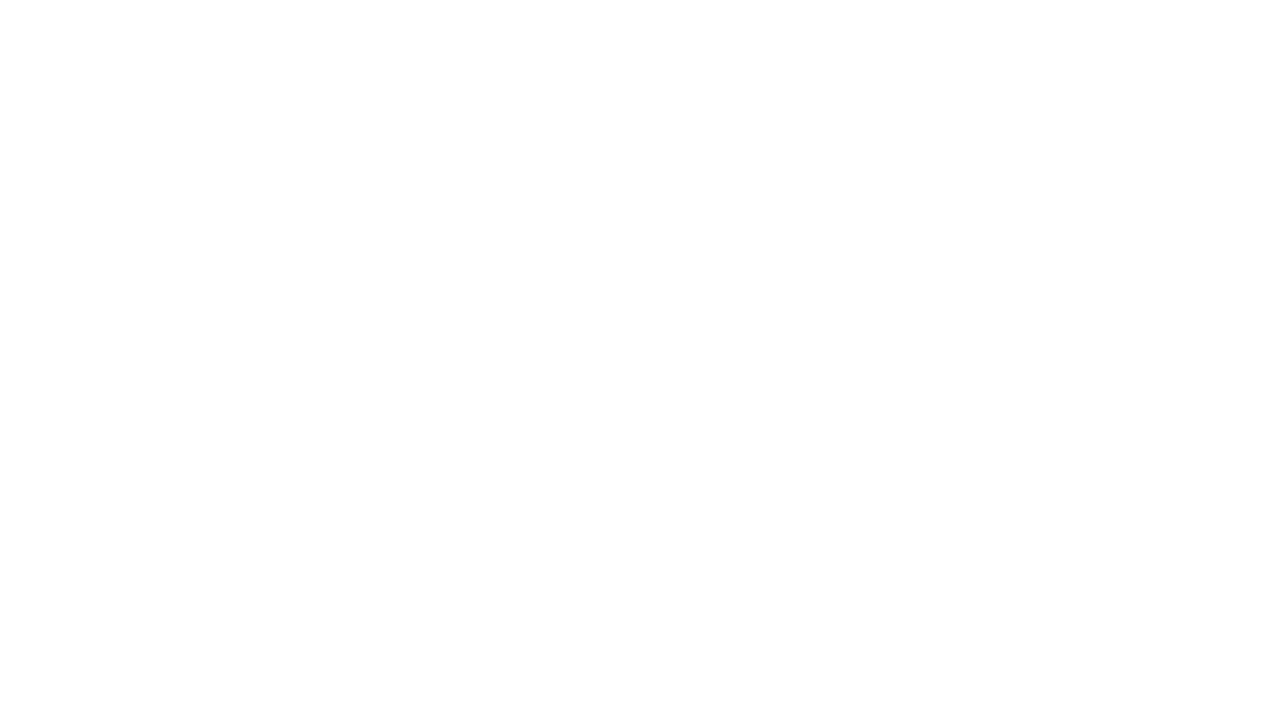
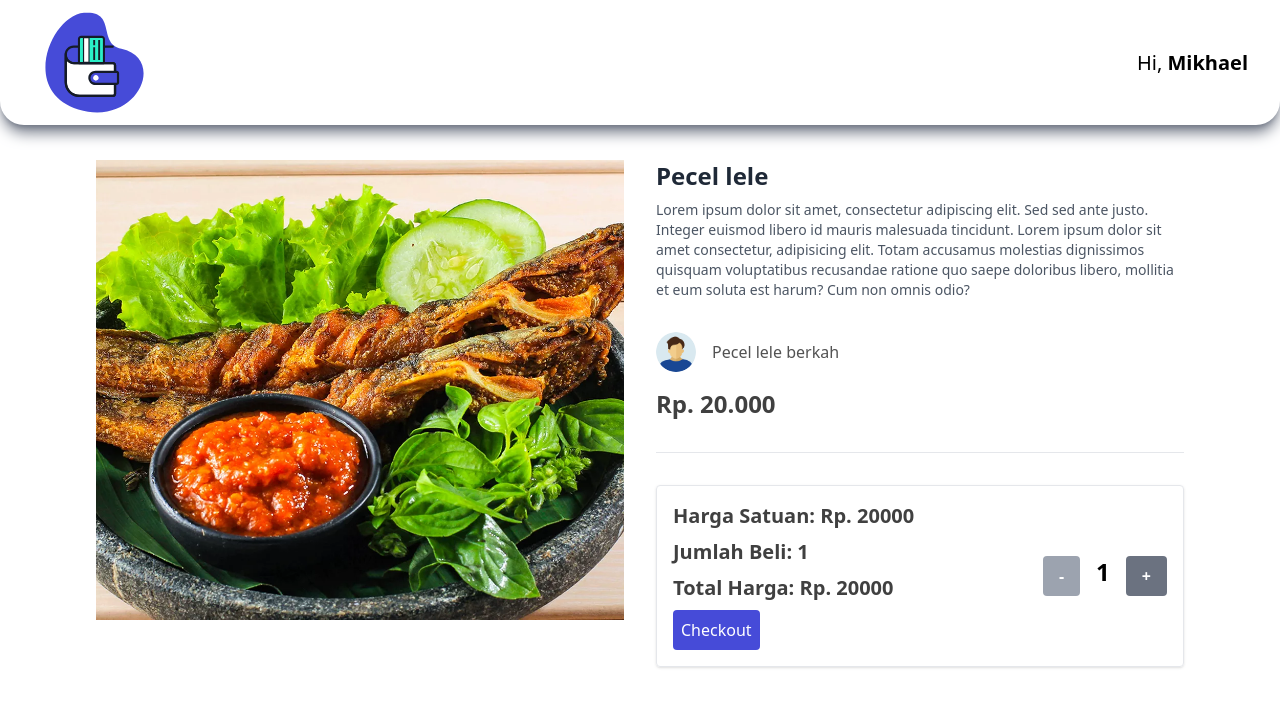
Before and after one commit to Sistem-Manajemen-E-Wallet/FE-E-Wallet, a React (Vite) app: page /product-detail in a window 1280 px wide. Before the commit this address had no page. Shown: the top 706 px of the page. Built offline with nearby package versions, Linux system fonts and the light colour scheme.

Commit message:
feat: detail product

```diff
--- /dev/null
+++ b/src/pages/DetailFood.tsx
@@ -0,0 +1,103 @@
+import { useState } from "react";
+import foodImage from "../assets/food.png";
+import merchantImage from "../assets/images.png";
+
+const DetailFood = () => {
+  const [count, setCount] = useState(1);
+  const pricePerItem = 20000;
+
+  const increment = () => {
+    setCount(count + 1);
+  };
+
+  const decrement = () => {
+    if (count > 1) {
+      setCount(count - 1);
+    }
+  };
+  return (
+    <section className="relative overflow-auto h-screen py-32">
+      <div className="max-w-6xl mx-auto px-4 sm:px-6 lg:px-8 mt-8">
+        <div className="flex flex-col md:flex-row -mx-4">
+          <div className="md:flex-1 px-4">
+            <div className="h-[460px] rounded-lg bg-gray-300 dark:bg-gray-700 mb-4">
+              <img
+                className="w-full h-full object-cover"
+                src={foodImage}
+                alt="Product Image"
+              />
+            </div>
+          </div>
+          <div className="md:flex-1 px-4">
+            <h2 className="text-2xl font-bold text-gray-800 dark:text-white mb-2">
+              Pecel lele
+            </h2>
+            <p className="text-gray-600 dark:text-gray-300 text-sm mb-4">
+              Lorem ipsum dolor sit amet, consectetur adipiscing elit. Sed sed
+              ante justo. Integer euismod libero id mauris malesuada tincidunt.
+              Lorem ipsum dolor sit amet consectetur, adipisicing elit. Totam
+              accusamus molestias dignissimos quisquam voluptatibus recusandae
+              ratione quo saepe doloribus libero, mollitia et eum soluta est
+              harum? Cum non omnis odio?
+            </p>
+            <div className="flex items-center">
+              <img
+                className="w-10 h-10 me-4 rounded-full"
+                src={merchantImage}
+                alt=""
+              />
+
+              <div className="font-medium my-6 text-neutral-600">
+                <p>Pecel lele berkah</p>
+              </div>
+            </div>
+            <span className="font-semibold text-2xl text-neutral-700">
+              Rp. 20.000
+            </span>
+            <hr className="h-px my-8 bg-gray-200 border-0" />
+            <div className="shadow border rounded p-4 flex justify-between items-center">
+              <div className="space-y-2">
+                <div>
+                  <span className="font-semibold text-xl text-neutral-700">
+                    Harga Satuan: Rp. {pricePerItem}
+                  </span>
+                </div>
+                <div>
+                  <span className="font-semibold text-xl text-neutral-700">
+                    Jumlah Beli: {count}
+                  </span>
+                </div>
+                <div>
+                  <span className="font-semibold text-xl text-neutral-700">
+                    Total Harga: Rp. {pricePerItem * count}
+                  </span>
+                </div>
+                <button className="p-2 bg-[#464BD8] hover:bg-[#464BD8]/80 rounded text-white">
+                  Checkout
+                </button>
+              </div>
+              <div className="flex space-x-4">
+                <button
+                  className="bg-gray-500 text-white font-bold py-2 px-4 rounded disabled:bg-gray-400 disabled:cursor-not-allowed"
+                  onClick={decrement}
+                  disabled={count === 1}
+                >
+                  -
+                </button>
+                <span className="text-2xl font-bold">{count}</span>
+                <button
+                  className="bg-gray-500 text-white font-bold py-2 px-4 rounded"
+                  onClick={increment}
+                >
+                  +
+                </button>
+              </div>
+            </div>
+          </div>
+        </div>
+      </div>
+    </section>
+  );
+};
+
+export default DetailFood;
--- a/src/routes/Routes.tsx
+++ b/src/routes/Routes.tsx
@@ -3,6 +3,7 @@ import Home from "../pages/Home";
 import Layout from "../pages/Layout";
 import Profile from "../pages/Profile";
 import Foodcourt from "../pages/Foodcourt";
+import DetailFood from "../pages/DetailFood";
 const Routes = () => {
   return (
     <Router>
@@ -10,6 +11,7 @@ const Routes = () => {
         <Route index element={<Home />} />
         <Route path="/profile" element={<Profile />} />
         <Route path="/product-list" element={<Foodcourt />}/>
+        <Route path="/product-detail" element={<DetailFood />}/>
       </Route>
     </Router>
   );
```
Also changed, not shown: src/assets/images.png (added).
